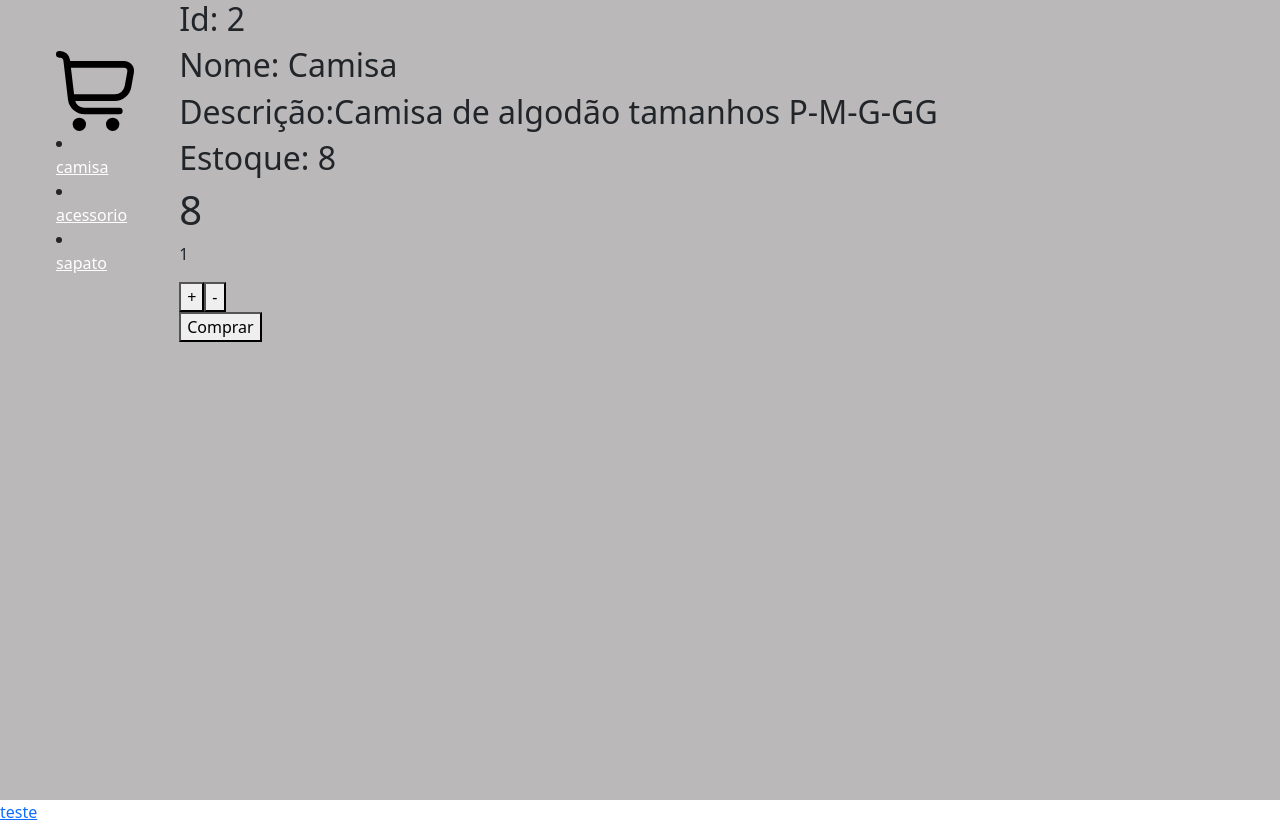
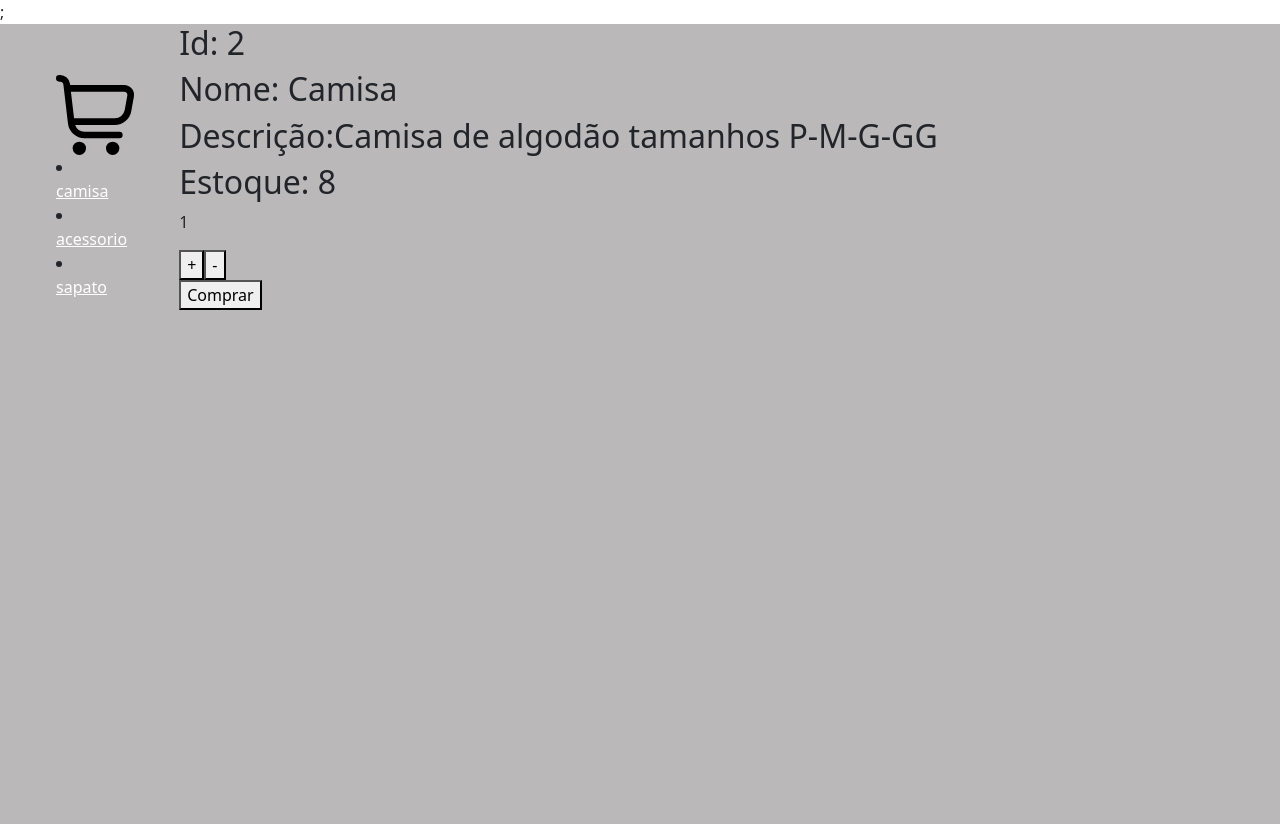
Before and after one commit to igorCastanheira/e-commerce-hamburgueria, a React (Create React App) app: page /item/Camisa in a window 1280 px wide. Built offline with nearby package versions, Linux system fonts and the light colour scheme.

Commit message:
problema no Hook

```diff
--- a/src/App.js
+++ b/src/App.js
@@ -3,8 +3,9 @@ import './App.css';
 import NavBar from './components/NavBar'
 import ItemListContainer from './components/ItemListContainer';
 import{BrowserRouter,Routes,Route} from 'react-router-dom';
-
+import CartPage from './components/CartPage';
 import ItemDetailContainer from './components/ItemDetailContainer';
+import { CartContext } from './context/CartContext';
 //import ItemDetailContainer from './components/ItemDetailContainer';
 //import ItemDetail from './components/ItemDetail';
 
@@ -13,6 +14,7 @@ import ItemDetailContainer from './components/ItemDetailContainer';
 function App(){
   return (
 <BrowserRouter>
+ <CartContext.Provider value={[]}>;
  <div className='App'>
 
     <NavBar />
@@ -21,9 +23,10 @@ function App(){
   <Route exact path='/:categoryId' element={<ItemListContainer/>}/>
   <Route exact path='/' element={<ItemListContainer/>}/>
   <Route exact path='/item/:itemId' element={<ItemDetailContainer />}/>
+  <Route exact path='/cart' element={<CartPage/>}/>
   </Routes>
 </div>
-<a link href='/teste'>teste</a>
+</CartContext.Provider>
 </BrowserRouter>
 
 )
--- /dev/null
+++ b/src/components/CartPage.js
@@ -0,0 +1,10 @@
+import React,{useContext} from "react"
+import { CartContext } from "../context/CartContext";
+function CartPage(){
+    const valueVar = useContext(CartContext);
+    return(
+
+        <div>Lista de items: {console.log(valueVar)}</div>
+    )
+}
+export default CartPage;
--- a/src/components/ItemDetail.js
+++ b/src/components/ItemDetail.js
@@ -1,5 +1,6 @@
 import React, { useState } from "react";
-import ItemCount from "./ItemCount";
+import { useCartContext } from "../context/CartContext";
+
 
 
 
@@ -9,10 +10,23 @@ import ItemCount from "./ItemCount";
 
 
 function ItemDetail ({item}){
-const[add,setAdd]=useState(true);
+  const valor = useCartContext();
+  const[add,setAdd]=useState(true);
+const [itemCart,setItemCart]= useState([]);
+const count = item.stok;
+const [qnt, setQnt] = new useState(1);
 
+
+
+
+    let hasStock = (count>0 && count>qnt ) ? true : false;
+    let removeStock=( qnt>0   ) ? true: false;
+    var id= item.id;
 function addHandler(){
   setAdd(false)
+  setItemCart({"id": id,
+  "ammount": qnt })
+  valor.setItems({itemCart})
 }
 return (
           <div key={item.id}>
@@ -20,7 +34,19 @@ return (
             <h2>Nome: {item.name}</h2>
             <h2>Descrição:{item.description}</h2>
             <h2>Estoque: {item.stok}</h2>
-           {add? (<ItemCount stok={item.stok}/>
+           {add? (
+
+        <div className=" Counter">
+
+            <p>{qnt}</p>
+            <div>
+         <button onClick={hasStock? ()=> setQnt((qnt)=>qnt+1):console.log("err")}>+</button>
+				<button onClick={removeStock?()=> setQnt((qnt)=>qnt-1):console.log("err")}>-</button>
+            </div>
+
+
+        </div>
+
            ):<p>Carrinho</p>}
 
            <button onClick={addHandler}>Comprar</button>
--- a/src/components/cartWidget.js
+++ b/src/components/cartWidget.js
@@ -1,8 +1,13 @@
 import React from "react"
 import { Link } from "react-router-dom";
+import { useCartContext } from "../context/CartContext";
+
+
 
 function CartIcon(){
-return(
+
+const valor = useCartContext();
+    return(
     <Link to="/cart" className="cart">
 <svg xmlns="http://www.w3.org/2000/svg" id="Outline" viewBox="0 0 24 24" width="80" height="80">
     <path d="M22.713,4.077A2.993,2.993,0,0,0,20.41,3H4.242L4.2,2.649A3,3,0,0,0,1.222,0H1A1,1,0,0,0,1,2h.222a1,1,0,0,1,.993.883l1.376,11.7A5,5,0,0,0,8.557,19H19a1,1,0,0,0,0-2H8.557a3,3,0,0,1-2.82-2h11.92a5,5,0,0,0,4.921-4.113l.785-4.354A2.994,2.994,0,0,0,22.713,4.077ZM21.4,6.178l-.786,4.354A3,3,0,0,1,17.657,13H5.419L4.478,5H20.41A1,1,0,0,1,21.4,6.178Z"/><circle
```
